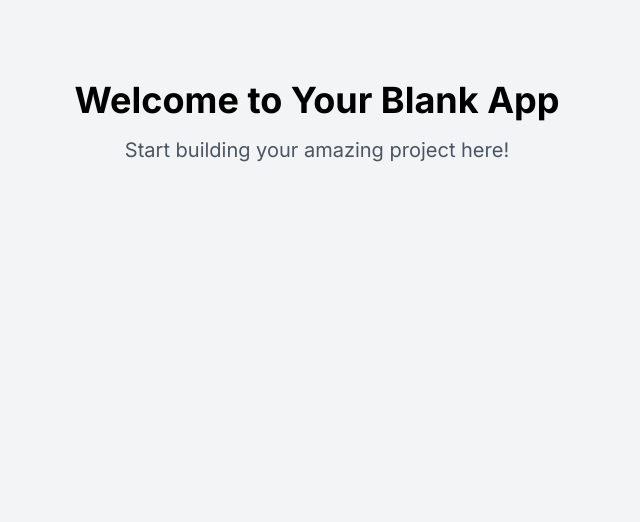
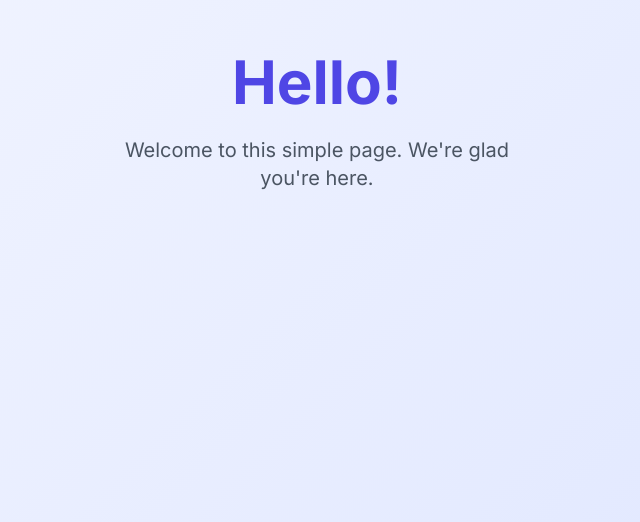
Before and after one commit to MuhammadAman02/hst-ai-3234dfd2-8f21-475b-9ee1-fde6ee0fb2e5, a React (Vite) app: page / in a window 1280 px wide. Shown: the part 278-800 px from the top of the page, without its empty margins (323-963 px from the left). Built offline with nearby package versions, Linux system fonts and the light colour scheme.

Commit message:
update file

```diff
--- a/src/pages/Index.tsx
+++ b/src/pages/Index.tsx
@@ -1,11 +1,21 @@
-// Update this page (the content is just a fallback if you fail to update the page)
+import { useEffect, useState } from "react";
 
 const Index = () => {
+  const [loaded, setLoaded] = useState(false);
+
+  useEffect(() => {
+    setLoaded(true);
+  }, []);
+
   return (
-    <div className="min-h-screen flex items-center justify-center bg-gray-100">
-      <div className="text-center">
-        <h1 className="text-4xl font-bold mb-4">Welcome to Your Blank App</h1>
-        <p className="text-xl text-gray-600">Start building your amazing project here!</p>
+    <div className="min-h-screen flex items-center justify-center gradient-bg">
+      <div className={`text-center p-8 ${loaded ? 'animate-fade-in' : 'opacity-0'}`}>
+        <h1 className="text-6xl font-bold mb-6 text-hello-primary">
+          Hello!
+        </h1>
+        <p className="text-xl text-gray-600 max-w-md mx-auto">
+          Welcome to this simple page. We're glad you're here.
+        </p>
       </div>
     </div>
   );
```
